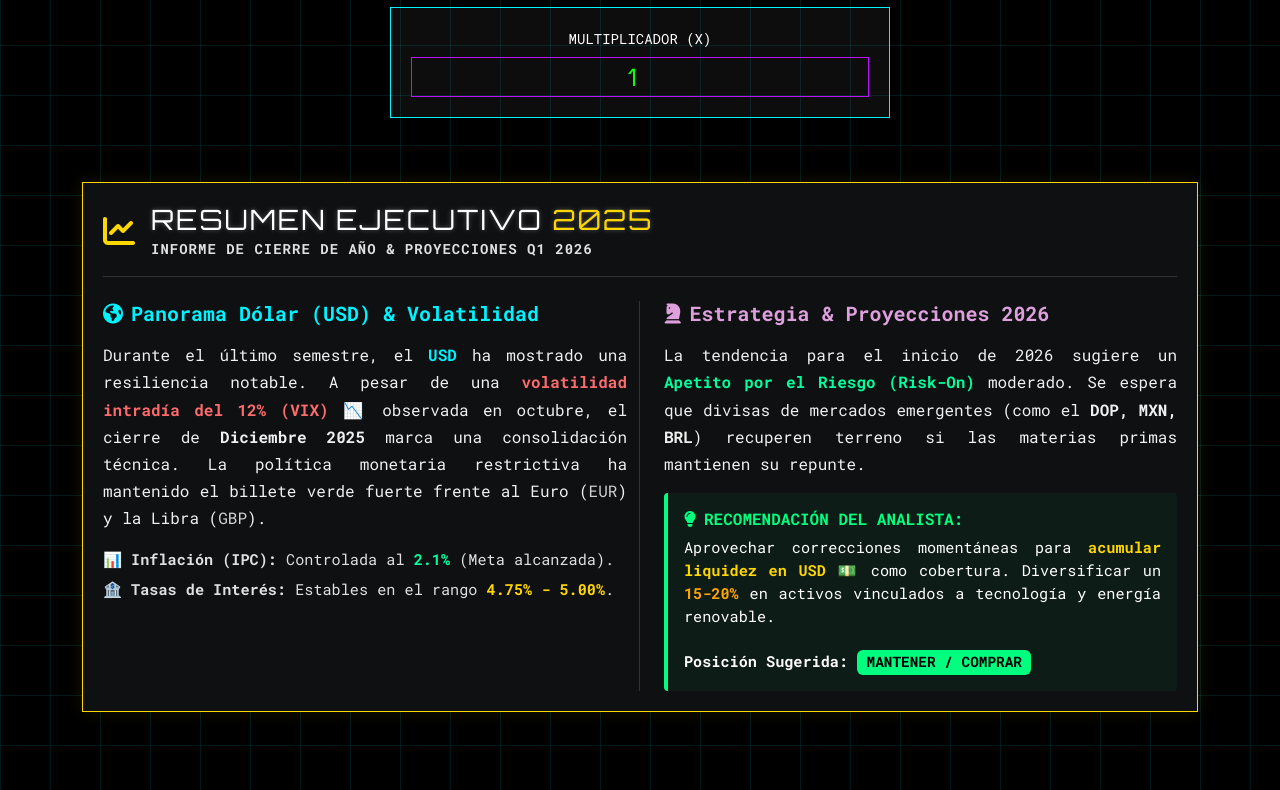
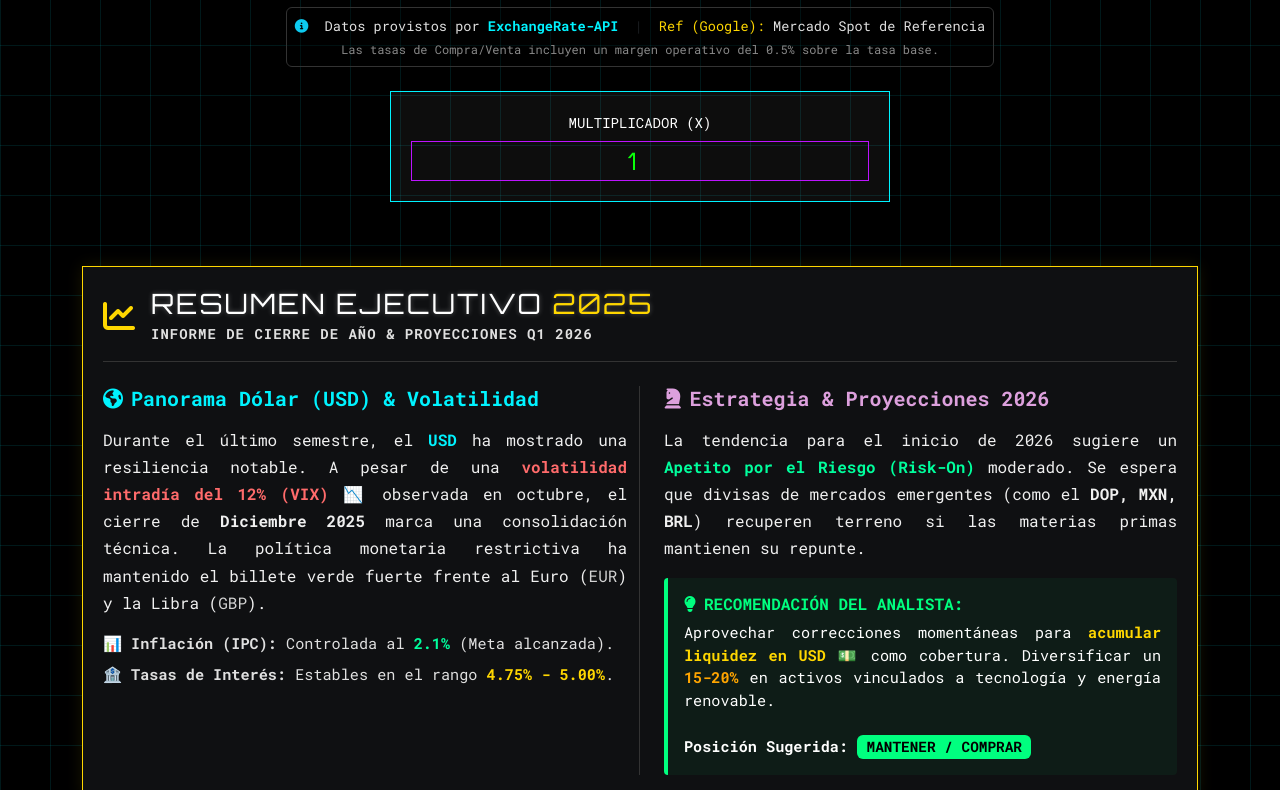
Before and after one commit to JUANCITOPENA/CAMBIOS_DIVISAS_RD_JPV, a website: page public/index.html in a window 1280 px wide. Shown: the part 205-995 px from the top of the page. Drawn offline with nearby package versions, Linux system fonts and the light colour scheme; no server answers.

Commit message:
docs: agregar fuentes de datos y créditos de API en el header

```diff
--- a/public/index.html
+++ b/public/index.html
@@ -32,6 +32,18 @@
     <div class="container" style="margin-top: 130px;">
         <div class="text-center mb-4">
             <h1 class="display-5 fw-bold text-white">Cambios de Divisas vs DOP RD$</h1>
+            <!-- SECCIÓN DE FUENTES DE DATOS -->
+            <div class="mt-3 p-2 d-inline-block rounded" style="background: rgba(0,0,0,0.3); border: 1px solid #333;">
+                <p class="mb-0" style="color: #E0E0E0; font-size: 0.85rem;">
+                    <i class="fas fa-info-circle text-info me-2"></i>
+                    Datos provistos por <a href="https://www.exchangerate-api.com/" target="_blank" style="color: #00F3FF; text-decoration: none; font-weight: bold;">ExchangeRate-API</a>
+                    <span class="mx-2 text-muted">|</span>
+                    <span style="color: #FFD700;">Ref (Google):</span> Mercado Spot de Referencia
+                </p>
+                <small class="d-block mt-1" style="color: #888; font-size: 0.75rem;">
+                    Las tasas de Compra/Venta incluyen un margen operativo del 0.5% sobre la tasa base.
+                </small>
+            </div>
         </div>
 
         <div class="master-calc-container text-center">
```
